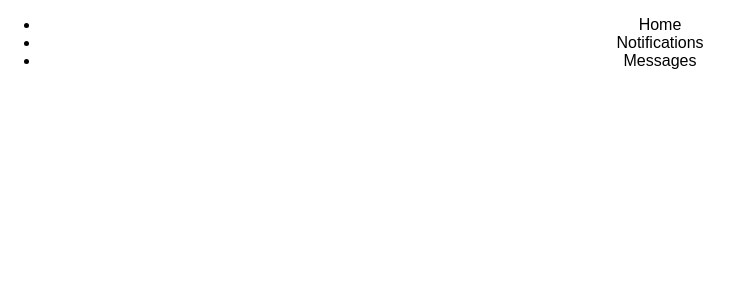
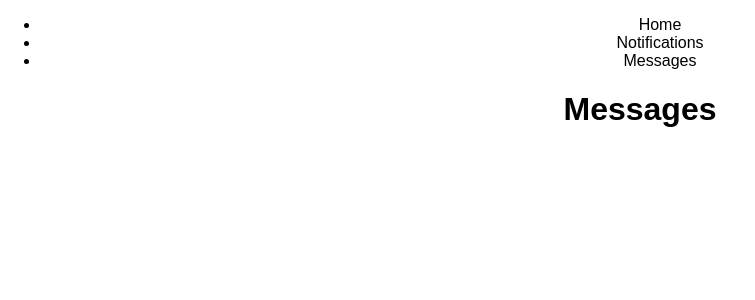
Before and after one commit to SeanningTatum/twitter-clone, a React (Create React App) app: page /messages in a window 1280 px wide. Shown: the top 300 px of the page, without its empty margins (0-755 px from the left). Built offline with nearby package versions, Linux system fonts and the light colour scheme; the HTML template or start-up script is replaced by a standard one.

Commit message:
Finished routing feature

```diff
--- a/src/App.js
+++ b/src/App.js
@@ -1,12 +1,21 @@
 import React, { Component } from 'react';
 import './App.css';
+
 import Navbar from 'components/Navigation/Navbar/Navbar';
+import Home from 'containers/Home/Home';
+import { Switch, Route } from 'react-router-dom';
 
 class App extends Component {
   render() {
     return (
       <div className="App">
         <Navbar />
+        <Switch>
+          <Route path='/' exact component={Home}/>
+          <Route path='/messages' render={() => {
+            return <h1>Messages</h1>
+          }}/>
+        </Switch>
       </div>
     );
   }
--- a/src/containers/Home/Home.js
+++ b/src/containers/Home/Home.js
@@ -4,7 +4,7 @@
   render() {
     return (
       <div>
-
+        <h1>Home</h1>
       </div>
     )
   }
```
